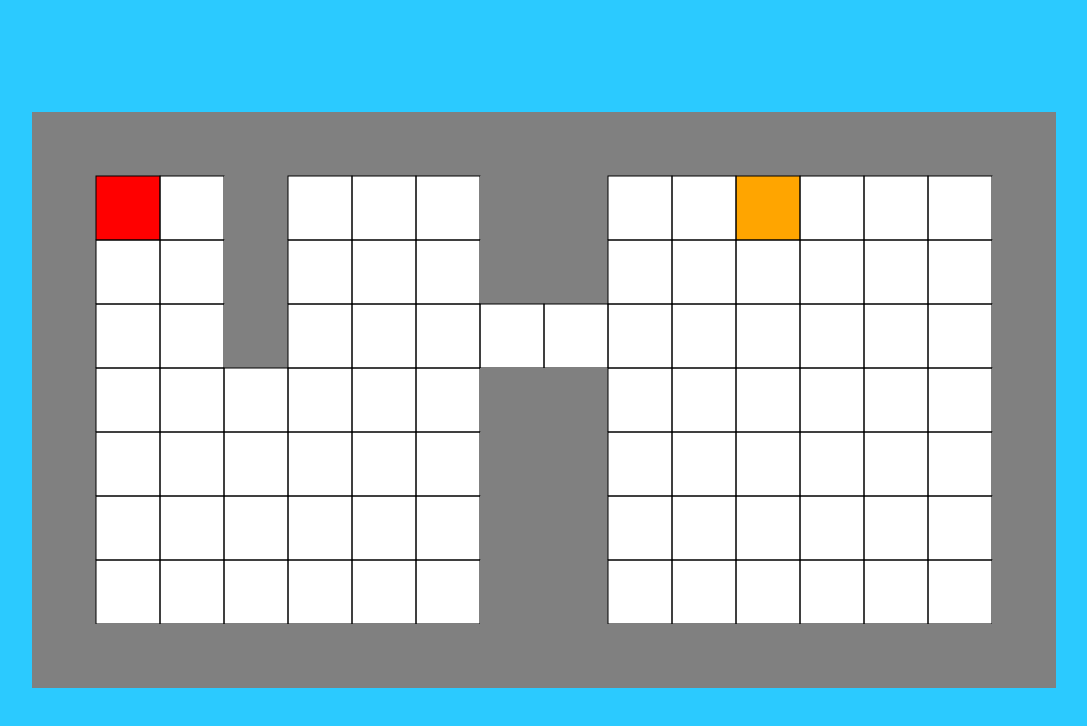
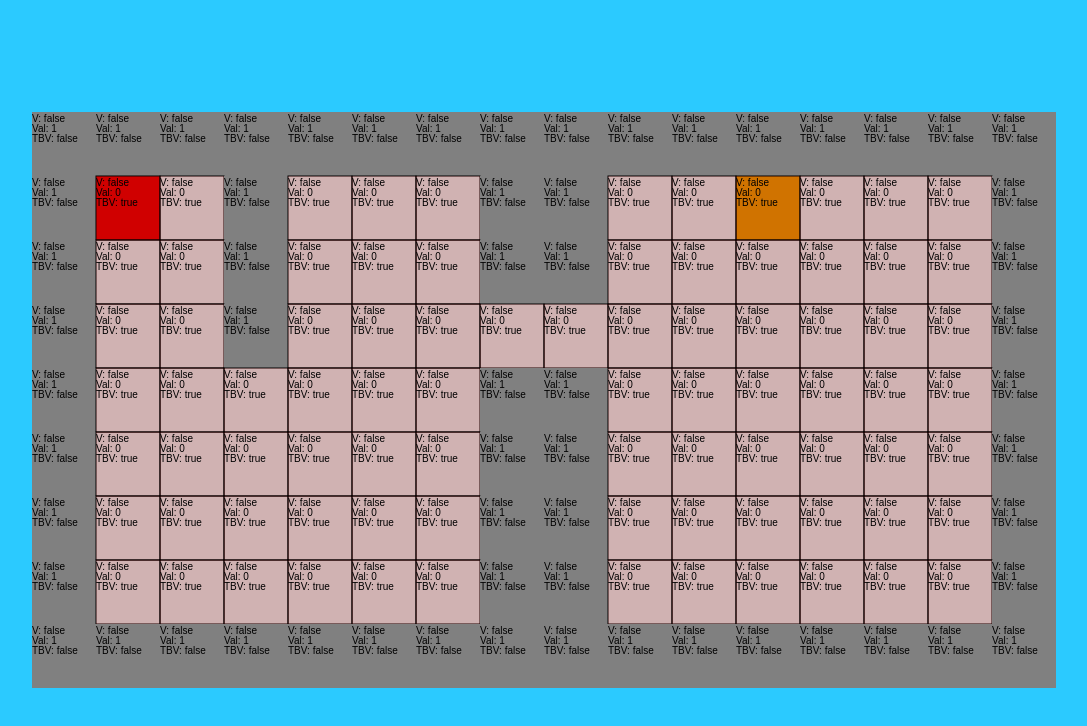
Before and after one commit to joser27/pac-man, a plain HTML site: page index.html in a window 1280 px wide. Shown: the whole page, without its empty margins (96-1183 px from the left). Drawn offline with Linux system fonts and the light colour scheme.

Commit message:
BFS working v1

```diff
--- a/KeyListener.js
+++ b/KeyListener.js
@@ -1,18 +1,18 @@
 window.addEventListener('keydown', (e) => {
     switch(e.key) {
         case 'w':
-            loop();
+            player.y-=10;
             break
         case 'a':
             //keys.a.pressed = true;
-            player.x-=4;
+            player.x-=10;
             break
         case 's':
             //keys.s.pressed = true;
-            player.y+=4;
+            player.y+=10;
             break
         case 'd':
             //keys.d.pressed = true;
-            player.x+=4;
+            player.x+=10;
             break
 }})
--- /dev/null
+++ b/Queue.js
@@ -0,0 +1,37 @@
+class Queue {
+    constructor() {
+        this.items = [];
+    }
+
+    // Enqueue function
+    enqueue(element) {
+        this.items.push(element);
+    }
+
+    // Dequeue function
+    dequeue() {
+        if(this.isEmpty())
+            return "Underflow";
+        return this.items.shift();
+    }
+
+    // Front function
+    front() {
+        if(this.isEmpty())
+            return "No elements in Queue";
+        return this.items[0];
+    }
+
+    // isEmpty function
+    isEmpty() {
+        return this.items.length == 0;
+    }
+
+    // printQueue function
+    printQueue() {
+        let str = "";
+        for(let i = 0; i < this.items.length; i++)
+            str += JSON.stringify(this.items[i]) + " ";
+        return str;
+    }
+}
--- a/index.html
+++ b/index.html
@@ -12,7 +12,7 @@
 </style>
 
 <canvas></canvas>
-<script src="Stack.js"></script>
+<script src="Queue.js"></script>
 <script src="KeyListener.js"></script>
 <script src="Rectangle.js"></script>
 <script src="index.js"></script>
--- a/index.js
+++ b/index.js
@@ -16,6 +16,7 @@ const matrix = [
 
 const tileMatrix = [];
 
+
 for (let i = 0; i < matrix.length; i++) {
     const row = [];
     for (let j = 0; j < matrix[i].length; j++) {
@@ -23,7 +24,9 @@ for (let i = 0; i < matrix.length; i++) {
             x: j, // x coordinate is the column index
             y: i, // y coordinate is the row index
             visited: false,
+            toBeVisited: false,
             value: matrix[i][j],
+            parent: null,
         };
         row.push(tile);
     }
@@ -32,18 +35,21 @@ for (let i = 0; i < matrix.length; i++) {
 
 const rows = matrix.length;
 const cols = matrix[0].length;
-const squareWidth = canvas.width / cols;
-const squareHeight = canvas.height / rows;
+const tileWidth = canvas.width / cols;
+const tileHeight = canvas.height / rows;
 
 const player = {
-    x: 1,
-    y: 1,
+    x: 1*tileWidth,
+    y: 1*tileHeight,
 }
 
 const zombie = {
-    x: 11,
-    y: 1,
+    x: 11*tileWidth,
+    y: 1*tileHeight,
 }
+let count = 0;
+let custom = 2;
+BFS(zombie,player)
 //path(zombie)
 function loop() {
     // Clear the canvas
@@ -52,77 +58,104 @@ function loop() {
     c.fillRect(0, 0, canvas.width, canvas.height);
     // player draw
     c.fillStyle='red'
-    c.fillRect(player.x * squareWidth, player.y * squareHeight, squareWidth, squareHeight);
+    c.fillRect(player.x, player.y, tileWidth, tileHeight);
     // zombie draw
     c.fillStyle='orange'
-    c.fillRect(zombie.x * squareWidth, zombie.y * squareHeight, squareWidth, squareHeight);
+    c.fillRect(zombie.x, zombie.y, tileWidth, tileHeight);
 
     // Draw the matrix
     for (let y = 0; y < rows; y++) {
         for (let x = 0; x < cols; x++) {
             if (matrix[y][x] === 1) {
                 c.fillStyle = 'grey';
-                c.fillRect(x * squareWidth, y * squareHeight, squareWidth, squareHeight);
+                c.fillRect(x * tileWidth, y * tileHeight, tileWidth, tileHeight);
             } else if (matrix[y][x] === 0) {
                 c.fillStyle = 'black';
-                c.strokeRect(x * squareWidth, y * squareHeight, squareWidth, squareHeight);
+                c.strokeRect(x * tileWidth, y * tileHeight, tileWidth, tileHeight);
             }
 
-            // Print visited cells
+            //Print visited cells
             if (tileMatrix[y][x].visited) {
-                c.fillStyle = 'blue';
-                c.fillRect(x * squareWidth, y * squareHeight, squareWidth, squareHeight);
+                c.fillStyle = 'rgba(0,0,100,0.3)';
+                c.fillRect(x * tileWidth, y * tileHeight, tileWidth, tileHeight);
             }
+            //Print visited cells
+            if (tileMatrix[y][x].toBeVisited) {
+                c.fillStyle = 'rgba(100,0,00,0.3)';
+                c.fillRect(x * tileWidth, y * tileHeight, tileWidth, tileHeight);
+            }
+                    // Print tile properties
+        c.fillStyle = 'black';
+        c.fillText(`V: ${tileMatrix[y][x].visited}`, x * tileWidth, y * tileHeight + 10);
+        c.fillText(`Val: ${tileMatrix[y][x].value}`, x * tileWidth, y * tileHeight + 20);
+        c.fillText(`TBV: ${tileMatrix[y][x].toBeVisited}`, x * tileWidth, y * tileHeight + 30);
+
         }
     }
     window.requestAnimationFrame(loop);
 }
+
 loop();
 
-function path(entity, targetX, targetY) {
-    const stack = new Stack();
-    stack.push(tileMatrix[entity.y][entity.x]);
+function BFS(entity, target) {
+    let visited = [];
+    let toBeVisited = new Queue();
+    let tile = tileMatrix[Math.floor(entity.y/tileHeight)][Math.floor(entity.x/tileWidth)];
+    tileMatrix[Math.floor(entity.y/tileHeight)][Math.floor(entity.x/tileWidth)].toBeVisited=true;
+    toBeVisited.enqueue(tile);
 
-    const directions = [
-        [0, 1],   // Right
-        [0, -1],  // Left
-        [1, 0],   // Down
-        [-1, 0],  // Up
-        [1, 1],   // Diagonal down-right
-        [-1, -1], // Diagonal up-left
-        [1, -1],  // Diagonal down-left
-        [-1, 1],  // Diagonal up-right
-    ];
-
-    while(stack.size() > 0) {
-        let tile = stack.pop();
-        console.log(tile);
-
-        if (!tile.visited) {
-            tile.visited = true; // Mark the tile as visited
-
-            for (const [dx, dy] of directions) {
-                const ni = tile.y + dy;
-                const nj = tile.x + dx;
-
-                if (ni >= 0 && ni < rows && nj >= 0 && nj < cols &&
-                    tileMatrix[ni][nj].value !== 1 && !tileMatrix[ni][nj].visited) {
-                    stack.push(tileMatrix[ni][nj]);
-                }
+    while(count<85) {
+        count++;
+        tile = toBeVisited.dequeue();
+        //tileMatrix[tile.y][tile.x].visited=true;
+        //visited.push(tile)
+        if (tile.x === target.x/tileWidth && tile.y === target.y/tileHeight) {
+            console.log("Target found, starting backtracking...");
+            let backtrack = [];
+            while (tile.parent !== null) {
+                backtrack.push(tile);
+                tile = tile.parent;
             }
+            break;
         }
 
-        // Check if the current tile matches the target position
-        if (tile.x === targetX && tile.y === targetY) {
-            console.log("Reached target position!");
-            break; // Stop the loop
+        if (tile.y > 0 && tileMatrix[tile.y - 1][tile.x].value !== 1 && !tileMatrix[tile.y - 1][tile.x].visited && !tileMatrix[tile.y - 1][tile.x].toBeVisited) {
+            console.log("u")
+            toBeVisited.enqueue(tileMatrix[tile.y - 1][tile.x]);
+            tileMatrix[tile.y - 1][tile.x].toBeVisited=true;
+            tileMatrix[tile.y][tile.x].parent = tileMatrix[tile.y - 1][tile.x];
+
         }
+        if (tile.y < rows - 1 && tileMatrix[tile.y + 1][tile.x].value !== 1 && !tileMatrix[tile.y + 1][tile.x].visited && !tileMatrix[tile.y + 1][tile.x].toBeVisited) {
+
+            console.log("d")
+            toBeVisited.enqueue(tileMatrix[tile.y + 1][tile.x])
+            tileMatrix[tile.y + 1][tile.x].toBeVisited=true;
+            tileMatrix[tile.y][tile.x].parent = tileMatrix[tile.y + 1][tile.x]
+        }
+        if (tile.x > 0 && tileMatrix[tile.y][tile.x - 1].value !== 1 && !tileMatrix[tile.y][tile.x - 1].visited && !tileMatrix[tile.y][tile.x - 1].toBeVisited) {
+
+            console.log("l")
+            toBeVisited.enqueue(tileMatrix[tile.y][tile.x - 1])
+            tileMatrix[tile.y][tile.x - 1].toBeVisited=true;
+            tileMatrix[tile.y][tile.x].parent = tileMatrix[tile.y][tile.x - 1]
+        }
+        if (tile.x < cols - 1 && tileMatrix[tile.y][tile.x + 1].value !== 1 && !tileMatrix[tile.y][tile.x + 1].visited && !tileMatrix[tile.y][tile.x + 1].toBeVisited) {
+
+            console.log("r")
+            toBeVisited.enqueue(tileMatrix[tile.y][tile.x + 1])
+            tileMatrix[tile.y][tile.x + 1].toBeVisited=true
+            tileMatrix[tile.y][tile.x].parent = tileMatrix[tile.y][tile.x + 1]
+        }
+        console.log(toBeVisited.items)
+        console.log(visited.length)
     }
 }
+
 window.addEventListener('keydown', (e) => {
     switch(e.key) {
-        case 'w':
-            path(zombie,player.x,player.y)
+        case 'p':
+            custom++;;
             break
 
 }})
```
